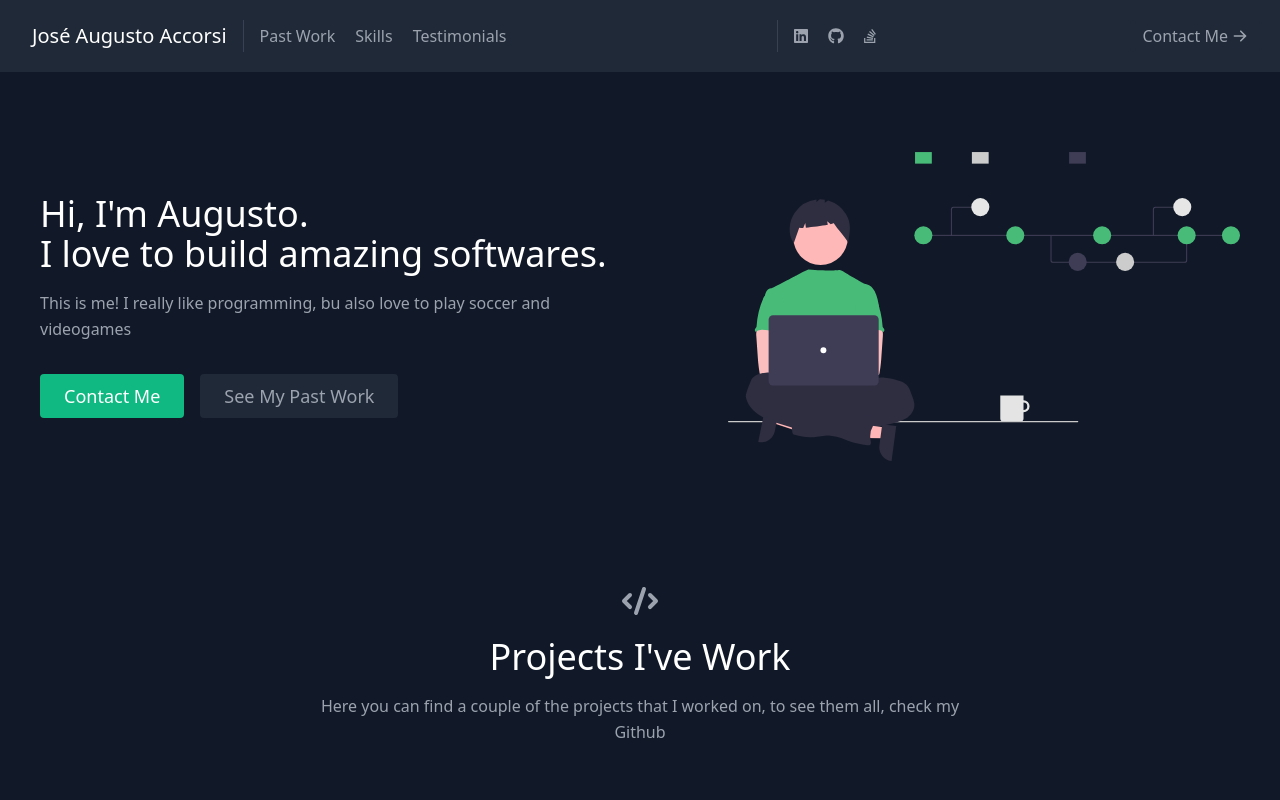
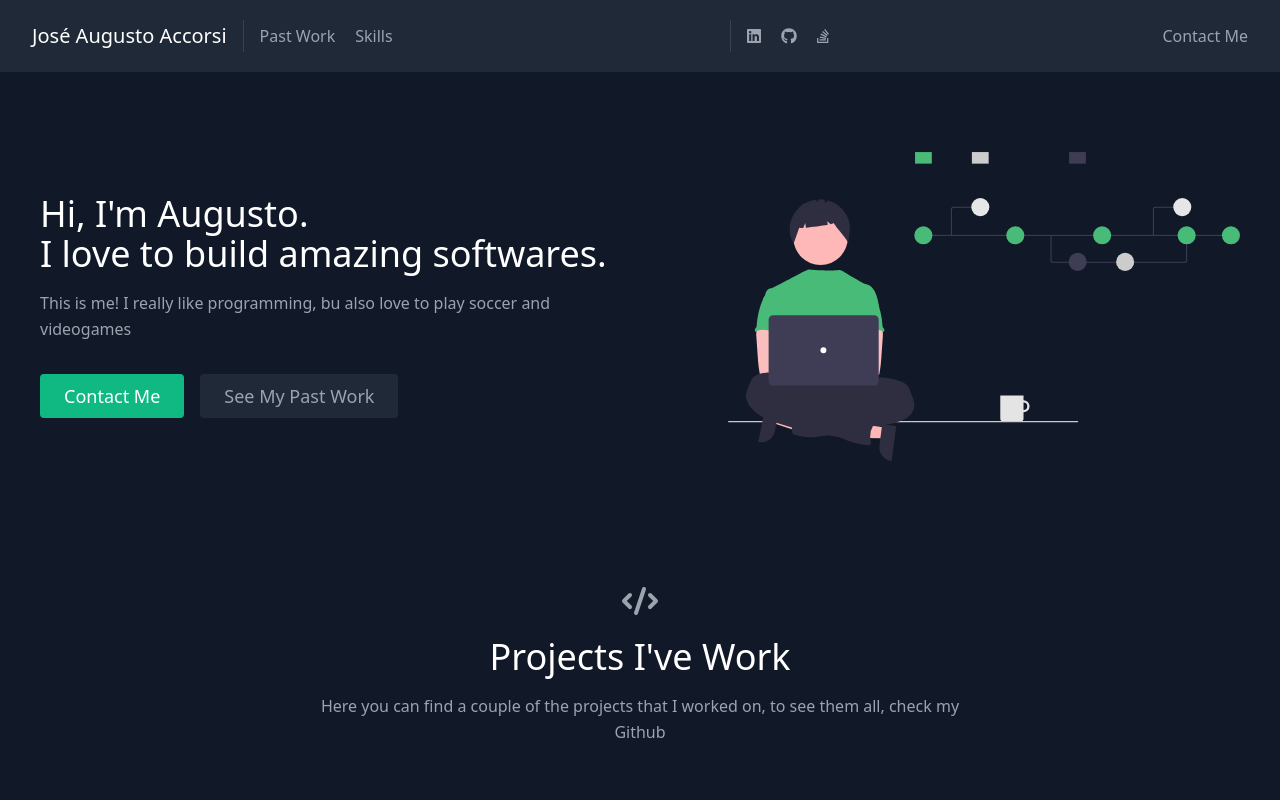
Before and after one commit to augustoaccorsi/augustoaccorsi, a React (Create React App) app in the folder my-portfolio/: page / in a window 1280 px wide. Shown: the top 800 px of the page. Built offline with nearby package versions, Linux system fonts and the light colour scheme.

Commit message:
update navbar

```diff
--- a/my-portfolio/src/components/Navbar.js
+++ b/my-portfolio/src/components/Navbar.js
@@ -18,9 +18,6 @@ export default function Navbar() {
           <a href="#skills" className="mr-5 hover:text-white">
             Skills
           </a>
-          <a href="#testimonials" className="mr-5 hover:text-white">
-            Testimonials
-          </a>
         </nav>
         <nav className="md:mr-auto md:ml-4 md:py-1 md:pl-4 md:border-l md:border-gray-700	flex flex-wrap items-center text-base justify-center">
         <a href="https://www.linkedin.com/in/jos%C3%A9-augusto-accorsi-9812a188/" className="mr-5 hover:text-white">
@@ -37,7 +34,6 @@ export default function Navbar() {
           href="#contact"
           className="inline-flex items-center bg-gray-800 border-0 py-1 px-3 focus:outline-none hover:bg-gray-700 rounded text-base mt-4 md:mt-0">
           Contact Me
-          <ArrowRightIcon className="w-4 h-4 ml-1" />
         </a>
       </div>
     </header>
```
